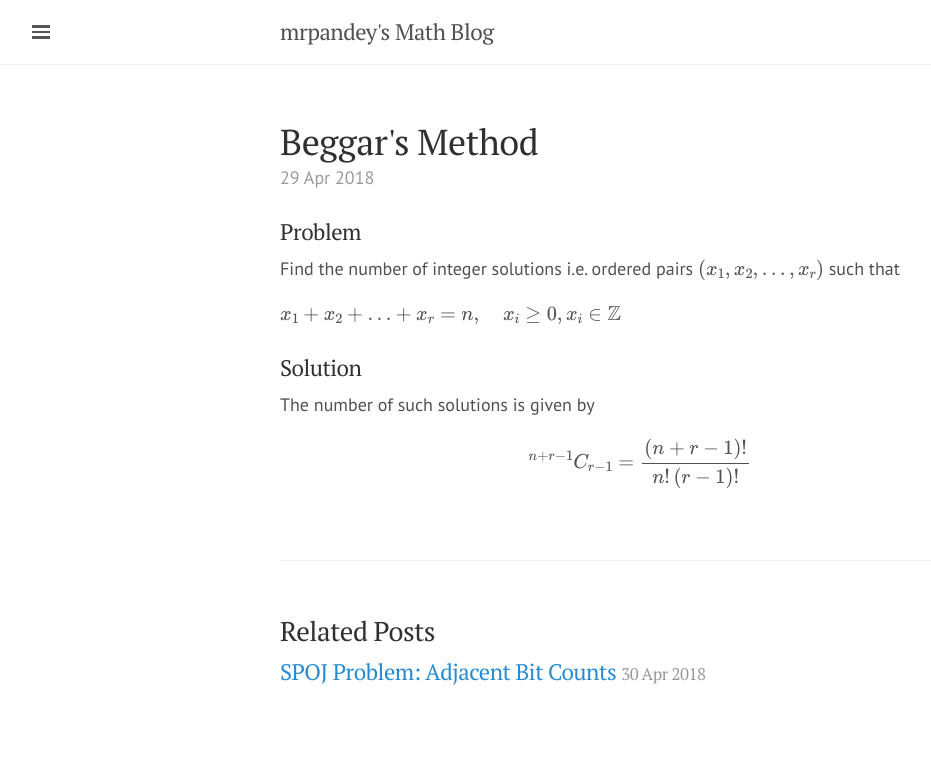
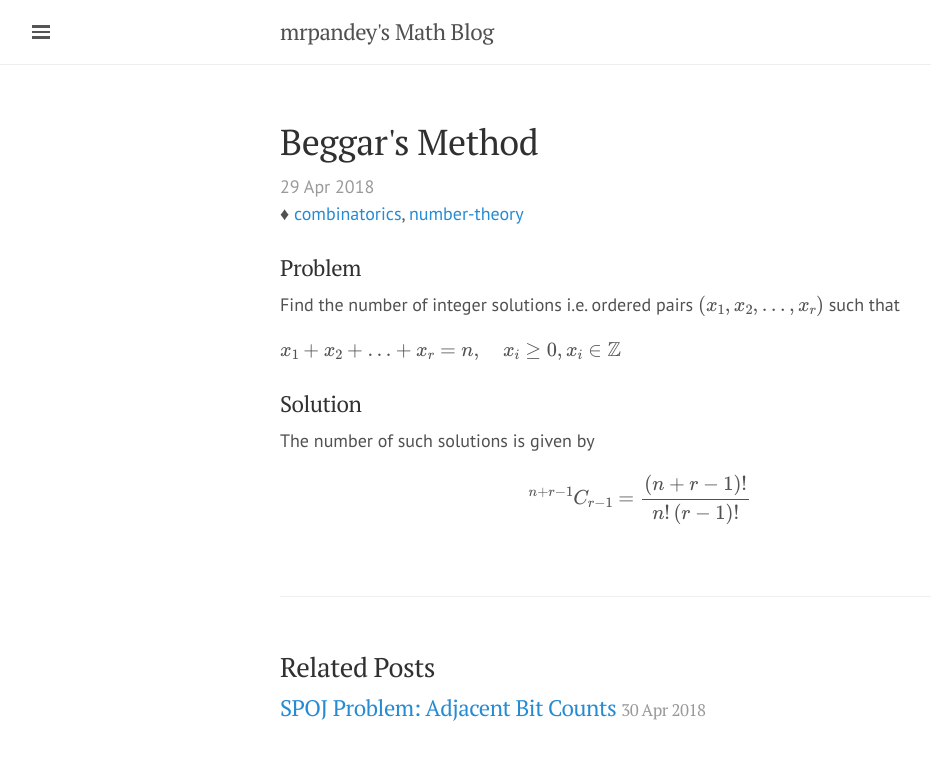
Before and after one commit to mrpandey/mathblog-old, a Jekyll site: the page built from _posts/2018/2018-04-29-beggars-method.md, in a window 1280 px wide. Shown: the top 760 px of the page, without its empty margins (0-931 px from the left). Built offline with Jekyll 4.4.1, drawn with Linux system fonts in a browser that asks for light colours; formulas are drawn with MathJax 3.

Commit message:
added categories to posts, and removed a bunch of redundant css from poole.css

```diff
--- a/_layouts/post.html
+++ b/_layouts/post.html
@@ -4,7 +4,14 @@
 
 <div class="post">
   <h1 class="post-title">{{ page.title }}</h1>
-  <span class="post-date">{{ page.date | date_to_string }}</span>
+  <span class="post-date">{{ page.date | date_to_string }}{% if page.show_updated %},&nbsp; Updated on {{ page.updated_on | date_to_string }}{% endif %}</span>
+
+  {% if page.categories %}
+    <span class="categories">
+      &diams; {% for category in page.categories %}<a href="/category/{{ category }}">{{ category }}</a>{% if forloop.last == false %}, {% endif %}{% endfor %}
+    </span>
+  {% endif %}
+
   {{ content }}
 </div>
 
--- a/_posts/2018/2018-04-29-beggars-method.md
+++ b/_posts/2018/2018-04-29-beggars-method.md
@@ -1,6 +1,7 @@
 ---
 layout: post
 title: "Beggar's Method"
+categories: [combinatorics, number-theory]
 show_updated: false
 updated_on: 2018-04-29 00:00:00 +0530
 ---
--- a/index.html
+++ b/index.html
@@ -14,6 +14,12 @@
     </h1>
 
     <span class="post-date">{{ post.date | date_to_string }}{% if post.show_updated %},&nbsp; Updated on {{ post.updated_on | date_to_string }}{% endif %}</span>
+
+    {% if post.categories %}
+      <span class="categories">
+        &diams; {% for category in post.categories %}<a href="/category/{{ category }}">{{ category }}</a>{% if forloop.last == false %}, {% endif %}{% endfor %}
+      </span>
+    {% endif %}
 
     {{ post.excerpt }}
 
--- a/public/css/lanyon.css
+++ b/public/css/lanyon.css
@@ -13,6 +13,7 @@
  * https://github.com/poole/lanyon.
  */
 
+/* Modified by mrpandey. */
 
 /*
  * Contents
@@ -327,9 +328,14 @@
 /* Meta data line below post title */
 .post-date {
   display: block;
-  margin-top: -.5rem;
+  /* margin-top: -.5rem;
+  margin-bottom: 1rem; */
+  color: #9a9a9a;
+}
+
+.categories {
+  display: block;
   margin-bottom: 1rem;
-  color: #9a9a9a;
 }
 
 /* Related posts */
--- a/public/css/poole.css
+++ b/public/css/poole.css
@@ -13,6 +13,7 @@
  * https://github.com/poole/poole.
  */
 
+/* Modified by mrpandey */
 
 /*
  * Contents
@@ -21,11 +22,6 @@
  * Custom type
  * Messages
  * Container
- * Masthead
- * Posts and pages
- * Pagination
- * Reverse layout
- * Themes
  */
 
 
@@ -296,139 +292,3 @@
   margin-left:  auto;
   margin-right: auto;
 }
-
-
-/*
- * Masthead
- *
- * Super small header above the content for site name and short description.
- */
-
-.masthead {
-  padding-top:    1rem;
-  padding-bottom: 1rem;
-  margin-bottom: 3rem;
-}
-.masthead-title {
-  margin-top: 0;
-  margin-bottom: 0;
-  color: #505050;
-}
-.masthead-title a {
-  color: #505050;
-}
-.masthead-title small {
-  font-size: 75%;
-  font-weight: 400;
-  color: #c0c0c0;
-  letter-spacing: 0;
-}
-
-
-/*
- * Posts and pages
- *
- * Each post is wrapped in `.post` and is used on default and post layouts. Each
- * page is wrapped in `.page` and is only used on the page layout.
- */
-
-.page,
-.post {
-  margin-bottom: 4em;
-}
-
-/* Blog post or page title */
-.page-title,
-.post-title,
-.post-title a {
-  color: #303030;
-}
-.page-title,
-.post-title {
-  margin-top: 0;
-}
-
-/* Meta data line below post title */
-.post-date {
-  display: block;
-  margin-top: -.5rem;
-  margin-bottom: 1rem;
-  color: #9a9a9a;
-}
-
-/* Related posts */
-.related {
-  padding-top: 2rem;
-  padding-bottom: 2rem;
-  border-top: 1px solid #eee;
-}
-.related-posts {
-  padding-left: 0;
-  list-style: none;
-}
-.related-posts h3 {
-  margin-top: 0;
-}
-.related-posts li small {
-  font-size: 75%;
-  color: #999;
-}
-.related-posts li a:hover {
-  color: #268bd2;
-  text-decoration: none;
-}
-.related-posts li a:hover small {
-  color: inherit;
-}
-
-
-/*
- * Pagination
- *
- * Super lightweight (HTML-wise) blog pagination. `span`s are provide for when
- * there are no more previous or next posts to show.
- */
-
-.pagination {
-  overflow: hidden; /* clearfix */
-  margin-left: -1rem;
-  margin-right: -1rem;
-  font-family: "PT Sans", Helvetica, Arial, sans-serif;
-  color: #ccc;
-  text-align: center;
-}
-
-/* Pagination items can be `span`s or `a`s */
-.pagination-item {
-  display: block;
-  padding: 1rem;
-  border: 1px solid #eee;
-}
-.pagination-item:first-child {
-  margin-bottom: -1px;
-}
-
-/* Only provide a hover state for linked pagination items */
-a.pagination-item:hover {
-  background-color: #f5f5f5;
-}
-
-@media (min-width: 30em) {
-  .pagination {
-    margin: 3rem 0;
-  }
-  .pagination-item {
-    float: left;
-    width: 50%;
-  }
-  .pagination-item:first-child {
-    margin-bottom: 0;
-    border-top-left-radius:    4px;
-    border-bottom-left-radius: 4px;
-  }
-  .pagination-item:last-child {
-    margin-left: -1px;
-    border-top-right-radius:    4px;
-    border-bottom-right-radius: 4px;
-  }
-}
```
Also changed, not shown: _posts/2018/2018-04-30-adjacent-bit-counts.md (+1 -0 lines).
